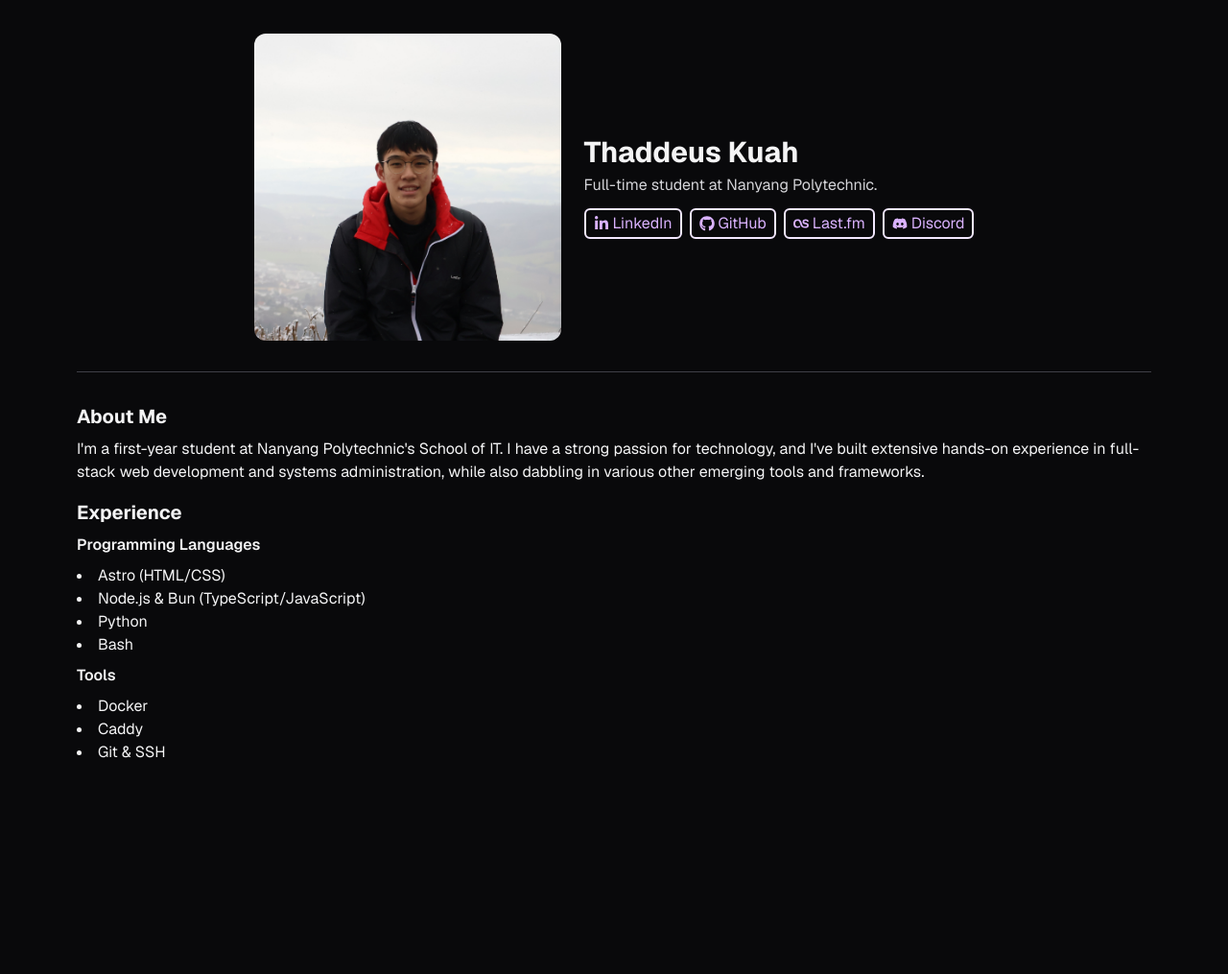
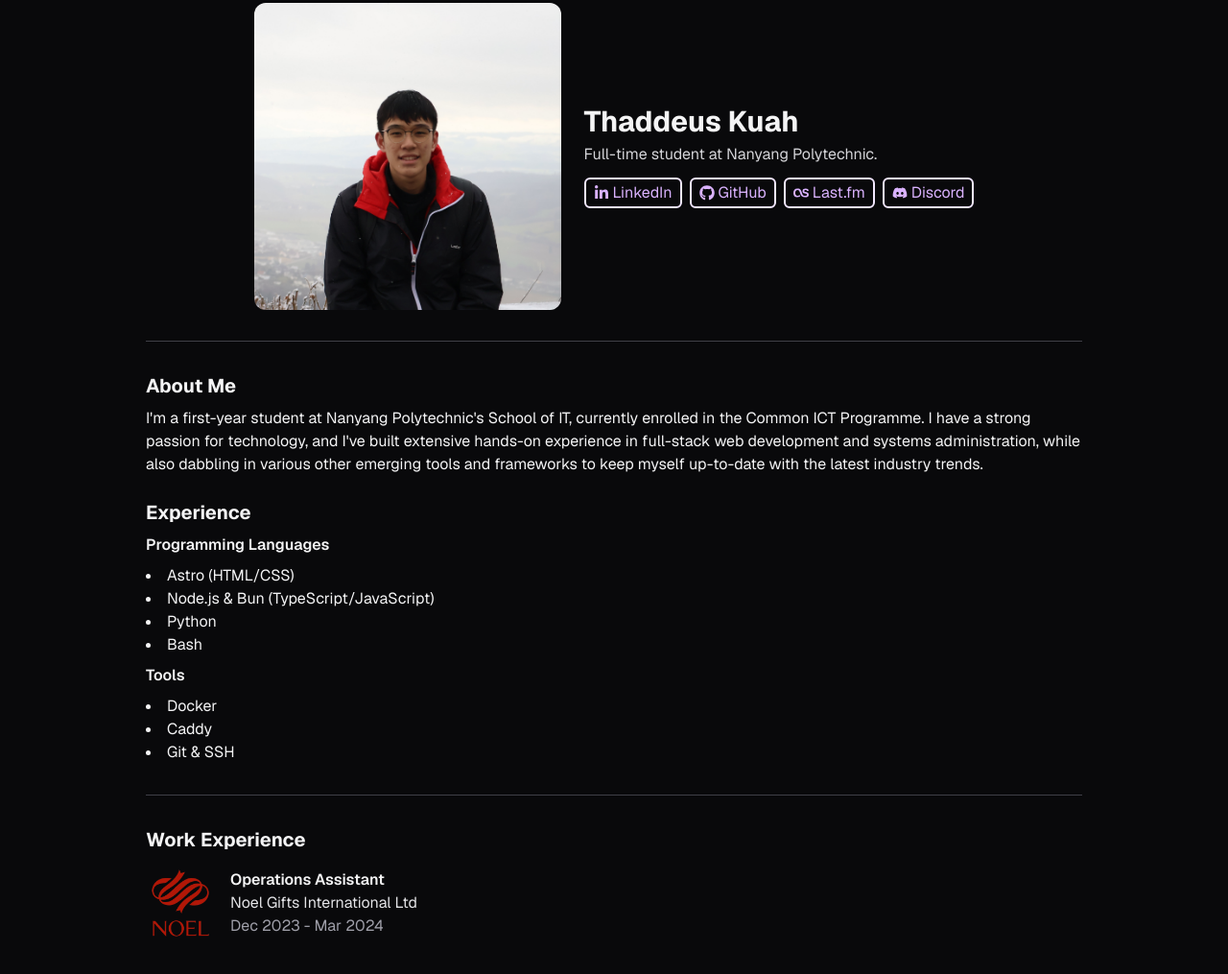
Before and after one commit to thaddeuskkr/tkkr.dev, an Astro site: page /about in a window 1280 px wide. Shown: the part 101-1116 px from the top of the page at 96% size. Before the commit the page ends 929 px from the top, so only its background shows below. Built offline with nearby package versions, Linux system fonts and the light colour scheme; Astro itself is replaced by a stand-in of ours; some packages are replaced by stand-ins of ours.

Commit message:
feat: add work experience
Signed-off-by: Thaddeus Kuah <tk@tkkr.dev>

```diff
--- a/src/pages/about.astro
+++ b/src/pages/about.astro
@@ -1,5 +1,6 @@
 ---
 import { Image } from "astro:assets";
+import noelGiftsLogo from "../assets/noel-logo.png";
 import portraitImage from "../assets/portrait.jpg";
 import Navigation from "../components/Navigation.astro";
 import Layout from "../layouts/BaseLayout.astro";
@@ -9,7 +10,7 @@ const path = Astro.url.pathname.replace(/\//g, "");
 
 <Layout title=`thaddeus kuah • ${path}`>
     <Navigation active={path} />
-    <div class="mx-auto my-8 max-w-6xl px-4">
+    <div class="mx-auto mb-16 max-w-5xl px-6">
         <div class="flex flex-col items-center justify-center md:flex-row">
             <Image
                 src={portraitImage}
@@ -73,13 +74,16 @@ const path = Astro.url.pathname.replace(/\//g, "");
             </div>
         </div>
         <hr class="mx-auto my-8 text-zinc-700" />
-        <div class="flex flex-col gap-2">
+        <div class="mb-4 flex flex-col gap-2">
             <h2 class="text-xl font-bold">About Me</h2>
             <p>
-                I'm a first-year student at Nanyang Polytechnic's School of IT. I have a strong passion for technology,
-                and I've built extensive hands-on experience in full-stack web development and systems administration,
-                while also dabbling in various other emerging tools and frameworks.
+                I'm a first-year student at Nanyang Polytechnic's School of IT, currently enrolled in the Common ICT
+                Programme. I have a strong passion for technology, and I've built extensive hands-on experience in
+                full-stack web development and systems administration, while also dabbling in various other emerging
+                tools and frameworks to keep myself up-to-date with the latest industry trends.
             </p>
+        </div>
+        <div class="mb-4 flex flex-col gap-2">
             <h2 class="mt-2 text-xl font-bold">Experience</h2>
             <h3 class="font-semibold">Programming Languages</h3>
             <ul class="list-inside list-disc">
@@ -95,5 +99,17 @@ const path = Astro.url.pathname.replace(/\//g, "");
                 <li>Git & SSH</li>
             </ul>
         </div>
+        <hr class="mx-auto my-8 text-zinc-700" />
+        <div class="mb-4 flex flex-col gap-4">
+            <h2 class="text-xl font-bold">Work Experience</h2>
+            <div class="flex flex-row items-center gap-4">
+                <Image src={noelGiftsLogo} alt="Noel Gifts Logo" class="aspect-square size-18" />
+                <div class="flex flex-col justify-center">
+                    <span class="font-semibold text-zinc-100">Operations Assistant</span>
+                    <span class="text-zinc-200">Noel Gifts International Ltd</span>
+                    <span class="text-zinc-400">Dec 2023 - Mar 2024</span>
+                </div>
+            </div>
+        </div>
     </div>
 </Layout>
```
Also changed, not shown: src/assets/noel-logo.png (added).
